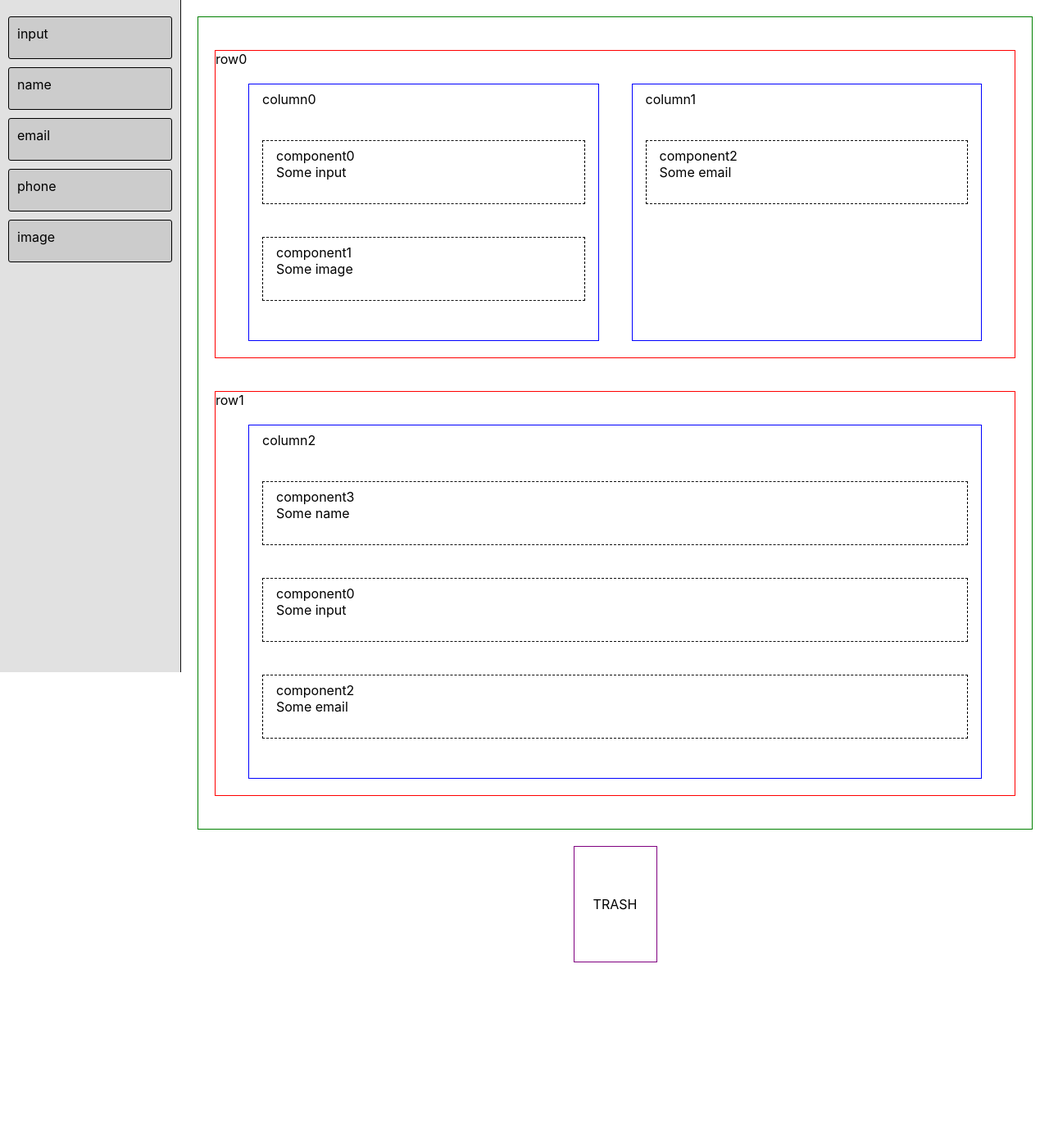
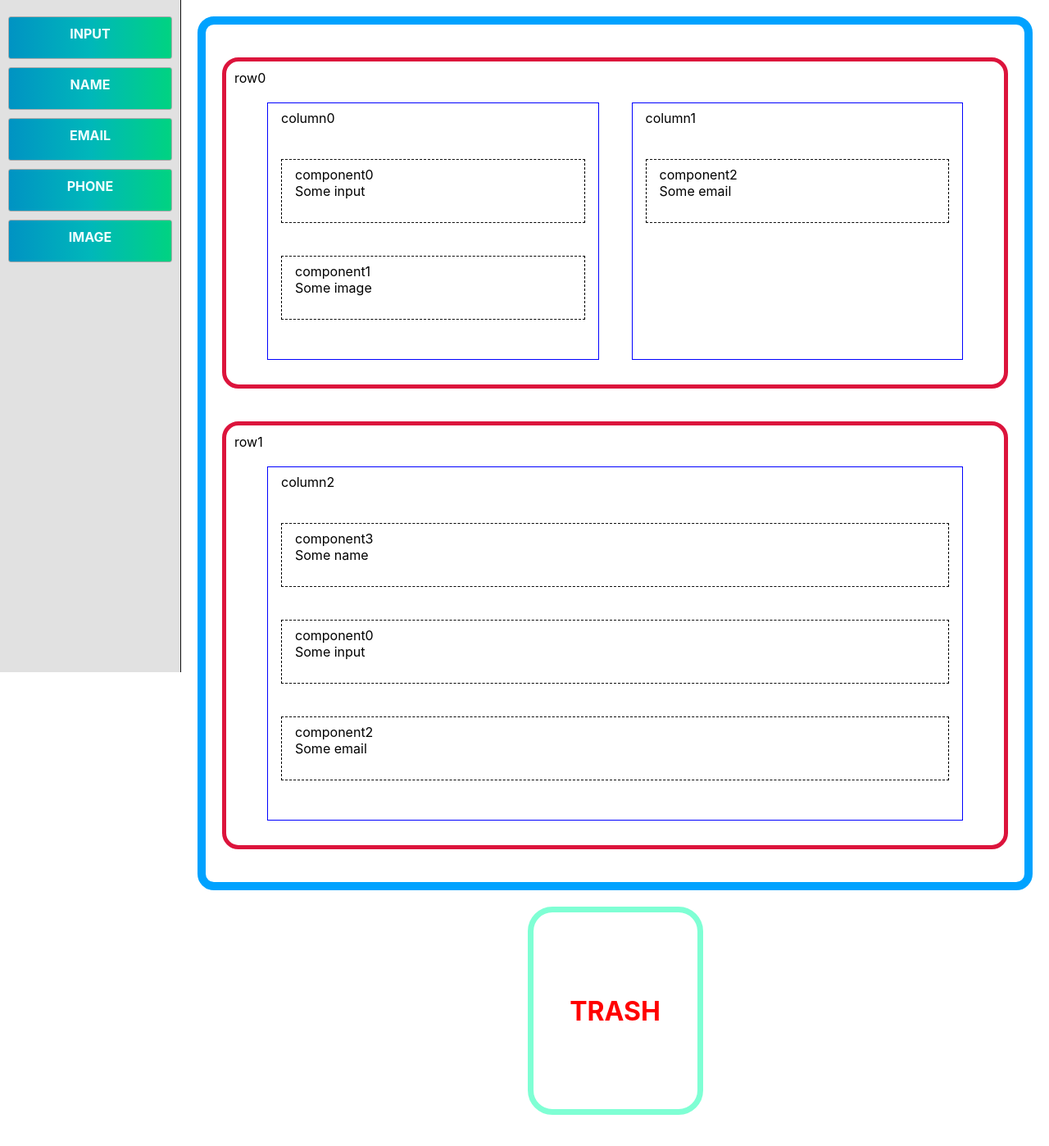
Before and after one commit to JunayedKhanNoor/react-DnD-assesment-task, a React (Create React App) app: page / in a window 1280 px wide. Shown: the top 1398 px of the page at 82% size. Before the commit the page ends 1274 px from the top, so only its background shows below. Built offline with nearby package versions, Linux system fonts and the light colour scheme.

Commit message:
Design modified

```diff
--- a/src/App.css
+++ b/src/App.css
@@ -19,19 +19,26 @@ body {
 }
 
 .sideBarItem {
-  border: 1px solid #000;
+  border: 1px solid #aaa;
   border-radius: 3px;
   height: 30px;
   padding: 10px;
   margin-top: 10px;
-  background: #ccc;
+  background-image: linear-gradient(to right, #0093c3, #00b7ba, #00d381);
+  color: azure;
+  font-weight: bold;
+}
+.sideBarItem:hover {
+  background-image: linear-gradient(to right, #0093c3, #051937);
+  box-shadow: rgba(0, 0, 0, 0.35) 0px 5px 15px;
 }
 
 .page {
   flex: 1 1 auto;
   padding: 0 20px;
   margin: 20px;
-  border: 1px solid green;
+  border: 10px solid #00a2ff;
+  border-radius: 20px;
 }
 
 .dropZone {
@@ -55,7 +62,8 @@ body {
 
 .dropZone.active,
 .trashDropZone.active {
-  background: #00a2ff;
+  background: #00d381;
+  color: antiquewhite;
   transition: 100ms all;
 }
 
@@ -87,8 +95,9 @@ body {
 }
 
 .row {
-  border: 1px solid red;
-  padding: 0;
+  border: 5px solid crimson;
+  padding: 10px;
+  border-radius: 20px;
 }
 
 .trashDropZone {
@@ -96,12 +105,16 @@ body {
   text-align: center;
   padding: 20px 0;
   margin: 0 auto;
-  width: 100px;
-  height: 100px;
-  border: 1px solid purple;
+  width: 200px;
+  height: 200px;
+  border: 7px solid aquamarine;
   display: flex;
   align-items: center;
   justify-content: center;
+  border-radius: 30px;
+  font-size: xx-large;
+  font-weight: bold;
+  color: red;
 }
 
 .pageContainer {
@@ -110,3 +123,7 @@ body {
   flex-direction: column;
   margin-bottom: 100px;
 }
+#sideBar {
+  text-align: center;
+  text-transform: uppercase;
+}
--- a/src/SideBarItem.js
+++ b/src/SideBarItem.js
@@ -11,7 +11,7 @@ const SideBarItem = ({ data }) => {
   });
 
   return (
-    <div className="sideBarItem" ref={drag} style={{ opacity }}>
+    <div id="sideBar" className="sideBarItem" ref={drag} style={{ opacity }}>
       {data.component.type}
     </div>
   );
--- a/src/initial-data.js
+++ b/src/initial-data.js
@@ -1,69 +1,69 @@
-import { COMPONENT, ROW, COLUMN } from "./constants";
+import { COMPONENT, ROW, COLUMN } from './constants';
 
 const initialData = {
   layout: [
     {
       type: ROW,
-      id: "row0",
+      id: 'row0',
       children: [
         {
           type: COLUMN,
-          id: "column0",
+          id: 'column0',
           children: [
             {
               type: COMPONENT,
-              id: "component0"
+              id: 'component0',
             },
             {
               type: COMPONENT,
-              id: "component1"
-            }
-          ]
+              id: 'component1',
+            },
+          ],
         },
         {
           type: COLUMN,
-          id: "column1",
+          id: 'column1',
           children: [
             {
               type: COMPONENT,
-              id: "component2"
-            }
-          ]
-        }
-      ]
+              id: 'component2',
+            },
+          ],
+        },
+      ],
     },
     {
       type: ROW,
-      id: "row1",
+      id: 'row1',
       children: [
         {
           type: COLUMN,
-          id: "column2",
+          id: 'column2',
           children: [
             {
               type: COMPONENT,
-              id: "component3"
+              id: 'component3',
             },
             {
               type: COMPONENT,
-              id: "component0"
+              id: 'component0',
             },
             {
               type: COMPONENT,
-              id: "component2"
-            }
-          ]
-        }
-      ]
-    }
+              id: 'component2',
+            },
+          ],
+        },
+      ],
+    },
   ],
   components: {
-    component0: { id: "component0", type: "input", content: "Some input" },
-    component1: { id: "component1", type: "image", content: "Some image" },
-    component2: { id: "component2", type: "email", content: "Some email" },
-    component3: { id: "component3", type: "name", content: "Some name" },
-    component4: { id: "component4", type: "phone", content: "Some phone" }
-  }
+    component0: { id: 'component0', type: 'input', content: 'Some input' },
+    component1: { id: 'component1', type: 'image', content: 'Some image' },
+    component2: { id: 'component2', type: 'email', content: 'Some email' },
+    component3: { id: 'component3', type: 'name', content: 'Some name' },
+    component4: { id: 'component4', type: 'phone', content: 'Some phone' },
+  },
 };
 
 export default initialData;
```
